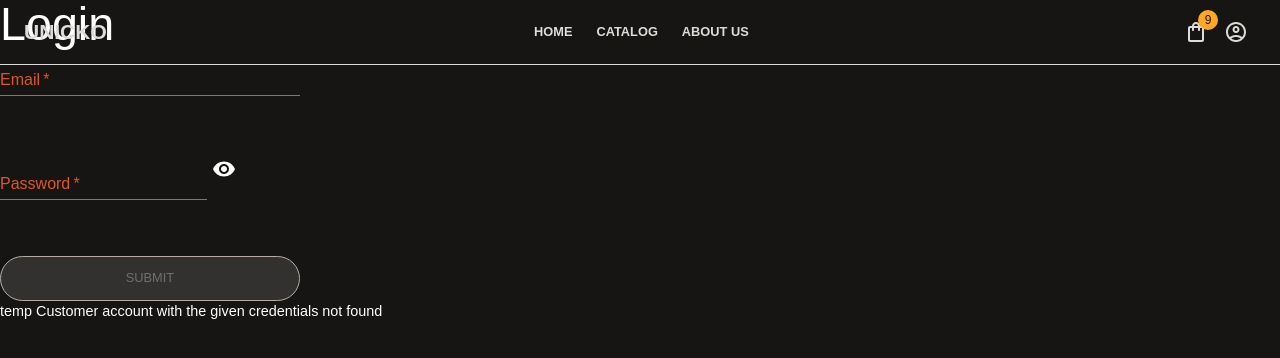
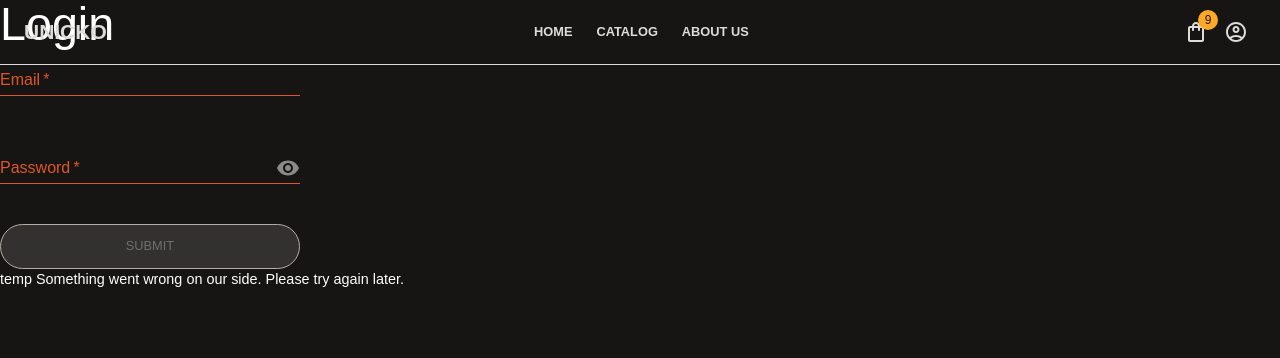
Before and after one commit to IlinJoy/e-commerce-application, a React (Vite) app: page / in a window 1280 px wide. Before the commit this address had no page. Shown: the top 358 px of the page. Built offline with nearby package versions, Linux system fonts and the light colour scheme.

Commit message:
refactor: login form

```diff
--- a/src/components/login-form/login-form.tsx
+++ b/src/components/login-form/login-form.tsx
@@ -1,14 +1,19 @@
-import { useState } from 'react';
 import type { LoginFormUiProps } from '@/ui/form/login-form-ui';
 import { LoginFormUi } from '@/ui/form/login-form-ui';
+import type { Dispatch } from 'react';
 
-type LoginFormProps = Omit<LoginFormUiProps, 'handleClickShowPassword' | 'showPassword'>;
+type LoginFormProps = Omit<LoginFormUiProps, 'handleUserTouch'> & {
+  setGeneralError: Dispatch<React.SetStateAction<string>>;
+};
 
 export function LoginForm(props: LoginFormProps) {
-  const [showPassword, setShowPassword] = useState(false);
+  const { onSubmit, register, errors, setGeneralError, generalError, isPending, isValidForm } = props;
 
-  const { onSubmit, register, errors, generalError, handleUserTouch, isPending, isValidForm } = props;
-  const handleClickShowPassword = () => setShowPassword((show) => !show);
+  const handleUserTouch = () => {
+    if (generalError) {
+      setGeneralError('');
+    }
+  };
 
   return (
     <LoginFormUi
@@ -19,8 +24,6 @@ export function LoginForm(props: LoginFormProps) {
       handleUserTouch={handleUserTouch}
       isPending={isPending}
       isValidForm={isValidForm}
-      handleClickShowPassword={handleClickShowPassword}
-      showPassword={showPassword}
     />
   );
 }
--- a/src/pages/login-page/login-page.tsx
+++ b/src/pages/login-page/login-page.tsx
@@ -6,7 +6,7 @@ import styles from './login-page.module.scss';
 import { LoginForm } from '@/components/login-form/login-form';
 
 export function LoginPage() {
-  const [generalError, setGeneralError] = useState('temp Customer account with the given credentials not found');
+  const [generalError, setGeneralError] = useState('temp Something went wrong on our side. Please try again later.');
 
   const {
     register,
@@ -15,7 +15,7 @@ export function LoginPage() {
     formState: { errors, isValid, isSubmitting }, // заменить на isPending от запроса
   } = useForm<LoginFormInputs>({ mode: 'onChange' }); // + валидация resolver: resolver(schema)
 
-  // для вывода ошибок с инпутами, нужны будут еще имена полей, остальные можно посмотреть как сделать чтобы отличать их можно было
+  // для вывода ошибок с инпутами,желательно еще имена полей
   // через TanStack/кастомный??
   // const { error, mutate, isPending} = useMutation({
   //   mutationFn: interactionWithApi,
@@ -32,12 +32,6 @@ export function LoginPage() {
     console.log(data);
   });
 
-  const handleUserTouch = () => {
-    if (generalError) {
-      setGeneralError('');
-    }
-  };
-
   return (
     <div className={styles.loginBg}>
       <Stack className={`${styles.formWrapper} ${generalError ? styles.generalError : ''}`}>
@@ -47,7 +41,7 @@ export function LoginPage() {
           register={register}
           errors={errors}
           generalError={generalError}
-          handleUserTouch={handleUserTouch}
+          setGeneralError={setGeneralError}
           isPending={isSubmitting}
           isValidForm={isValid}
         />
--- a/src/theme/styles/input-base.scss
+++ b/src/theme/styles/input-base.scss
@@ -1,5 +1,11 @@
-.MuiTextField-root {
-  margin-bottom: var(--spacing-2);
+.MuiFormControl-root {
+  margin-bottom: var(--spacing-1);
+
+  & .MuiIconButton-sizeMedium {
+    width: var(--spacing-3);
+    height: var(--spacing-3);
+    opacity: 0.5;
+  }
 }
 
 .MuiFormHelperText-sizeMedium.Mui-error {
--- a/src/ui/form/login-form-ui.module.scss
+++ b/src/ui/form/login-form-ui.module.scss
@@ -1,7 +1,7 @@
 .form {
   display: flex;
   flex-direction: column;
-  gap: 40px;
+  gap: var(--spacing-4);
   max-width: 300px;
 }
 
--- a/src/ui/form/login-form-ui.tsx
+++ b/src/ui/form/login-form-ui.tsx
@@ -1,9 +1,9 @@
 /* eslint-disable @typescript-eslint/no-misused-promises */
-import { Visibility, VisibilityOff } from '@mui/icons-material';
-import { Button, IconButton, TextField } from '@mui/material';
+import { Button, TextField } from '@mui/material';
 import type { BaseSyntheticEvent } from 'react';
 import type { FieldErrors, UseFormRegister } from 'react-hook-form';
 import styles from './login-form-ui.module.scss';
+import { PasswordInput } from '../input/password-input';
 
 export type LoginFormUiProps = {
   onSubmit: (e?: BaseSyntheticEvent<object>) => Promise<void>;
@@ -11,8 +11,6 @@ export type LoginFormUiProps = {
   errors: FieldErrors<LoginFormInputs>;
   generalError: string;
   handleUserTouch: () => void;
-  handleClickShowPassword: () => void;
-  showPassword: boolean;
   isPending: boolean;
   isValidForm: boolean;
 };
@@ -23,17 +21,7 @@ export type LoginFormInputs = {
 };
 
 export function LoginFormUi(props: LoginFormUiProps) {
-  const {
-    onSubmit,
-    register,
-    errors,
-    generalError,
-    handleUserTouch,
-    handleClickShowPassword,
-    showPassword,
-    isPending,
-    isValidForm,
-  } = props;
+  const { onSubmit, register, errors, generalError, handleUserTouch, isPending, isValidForm } = props;
 
   return (
     <form onSubmit={onSubmit} onChange={handleUserTouch} className={styles.form}>
@@ -46,21 +34,12 @@ export function LoginFormUi(props: LoginFormUiProps) {
         error={!!errors.email || !!generalError}
         helperText={errors.email?.message}
       />
-      <div className={styles.inputWrapper}>
-        <TextField
-          label="Password"
-          required
-          {...register('password', { required: 'Required', minLength: { value: 5, message: 'placeholder' } })}
-          type={showPassword ? 'text' : 'password'}
-          variant="standard"
-          disabled={isPending}
-          error={!!errors.password || !!generalError}
-          helperText={errors.password?.message}
-        />
-        <IconButton size="small" onClick={handleClickShowPassword}>
-          {showPassword ? <VisibilityOff /> : <Visibility />}
-        </IconButton>
-      </div>
+      <PasswordInput
+        isPending={isPending}
+        register={register}
+        error={errors.password?.message}
+        generalError={generalError}
+      />
       <Button type="submit" disabled={!isValidForm} loading={isPending}>
         Submit
       </Button>
--- /dev/null
+++ b/src/ui/input/password-input.tsx
@@ -0,0 +1,39 @@
+import { Visibility, VisibilityOff } from '@mui/icons-material';
+import { FormControl, FormHelperText, IconButton, Input, InputAdornment, InputLabel } from '@mui/material';
+import { useState } from 'react';
+import type { UseFormRegister } from 'react-hook-form';
+import type { LoginFormInputs } from '../form/login-form-ui';
+
+type PasswordInputProps = {
+  isPending: boolean;
+  register: UseFormRegister<LoginFormInputs>;
+  error: string | undefined;
+  generalError: string;
+};
+
+export function PasswordInput({ isPending, error, register, generalError }: PasswordInputProps) {
+  const [showPassword, setShowPassword] = useState(false);
+  const handleClickShowPassword = () => setShowPassword((show) => !show);
+
+  return (
+    <FormControl variant="standard">
+      <InputLabel required error={!!error || !!generalError} htmlFor="password">
+        Password
+      </InputLabel>
+      <Input
+        {...register('password', { required: 'Required', minLength: { value: 5, message: 'placeholder' } })}
+        type={showPassword ? 'text' : 'password'}
+        disabled={isPending}
+        error={!!error || !!generalError}
+        endAdornment={
+          <InputAdornment position="end">
+            <IconButton onClick={handleClickShowPassword}>
+              {showPassword ? <VisibilityOff /> : <Visibility />}
+            </IconButton>
+          </InputAdornment>
+        }
+      />
+      {error && <FormHelperText error>{error}</FormHelperText>}
+    </FormControl>
+  );
+}
```
